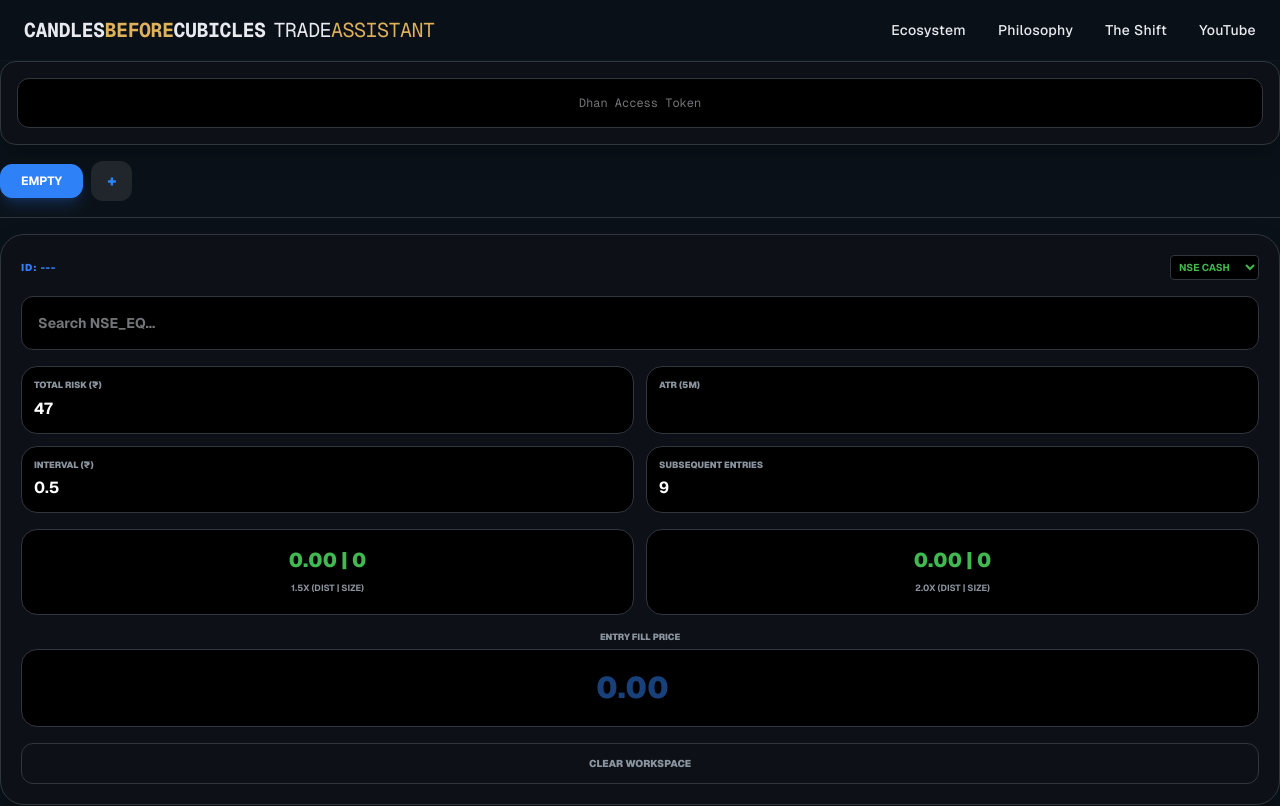
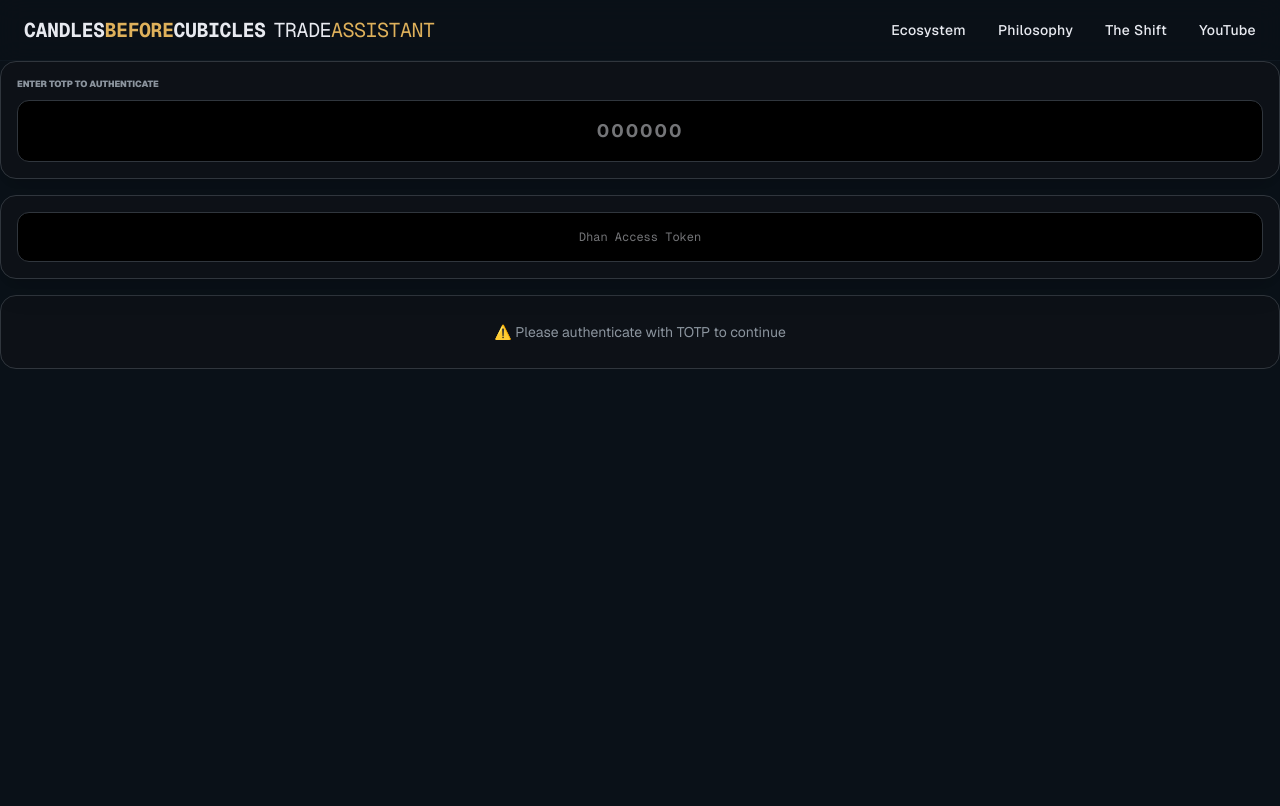
Before and after one commit to Niskarsh/trading-scaler, a Next.js app: page / in a window 1280 px wide. Shown: the top 806 px of the page. Built offline with nearby package versions, Linux system fonts and the light colour scheme.

Commit message:
Added  totp generted tokens

```diff
--- /dev/null
+++ b/src/app/api/generate-auth-token/route.ts
@@ -0,0 +1,27 @@
+import { NextResponse } from 'next/server';
+
+export async function POST(request: Request) {
+  try {
+    const clientId = process.env.DHAN_CLIENT_ID;
+    const pin = process.env.DHAN_MPIN;
+    const { totp } = await request.json();
+
+    if (!totp) return NextResponse.json({ error: 'TOTP Missing' }, { status: 401 });
+    if (!clientId || !pin) return NextResponse.json({ error: 'Auth Missing' }, { status: 401 });
+    const response = await fetch(`https://auth.dhan.co/app/generateAccessToken?dhanClientId=${clientId}&pin=${pin}&totp=${totp}`, {
+      method: 'POST',
+      // headers: {
+      //   'access-token': token,
+      //   //   'client-id': clientId,
+      //   'Content-Type': 'application/json',
+      // },
+      // body: JSON.stringify(payload),
+    });
+    const results = await response.json();
+    // console.log(results)
+
+    return NextResponse.json({ token: results.accessToken });
+  } catch (err: any) {
+    return NextResponse.json({ error: err.message }, { status: 500 });
+  }
+}
--- a/src/app/page.tsx
+++ b/src/app/page.tsx
@@ -8,6 +8,7 @@ const DEFAULT_ATR = process.env.NEXT_PUBLIC_DEFAULT_ATR ?? '';
 const DEFAULT_ENTRY_COUNT = process.env.NEXT_PUBLIC_DEFAULT_SUBSEQUENT_ENTRIES ?? '9';
 const DEFAULT_INTERVAL = process.env.NEXT_PUBLIC_DEFAULT_INTERVAL ?? '0.5';
 import SymbolSearch from '@/components/SymbolSearch';
+import Totp from '@/components/Totp';
 
 interface TradeWorkspace {
   id: string;
@@ -31,7 +32,15 @@ export default function UnifiedCommandCenter() {
   const isProcessing = useRef(false);
 
   useEffect(() => {
-    setAuth({ token: localStorage.getItem('d_token') || '' });
+    // Get auth token from cookie
+    const getCookie = (name: string) => {
+      const value = `; ${document.cookie}`;
+      const parts = value.split(`; ${name}=`);
+      if (parts.length === 2) return parts.pop()?.split(';').shift() || '';
+      return '';
+    };
+    const tokenFromCookie = getCookie('d_token');
+    setAuth({ token: tokenFromCookie });
     const saved = JSON.parse(localStorage.getItem('active_workspaces') || '[]');
     const normalized = Array.isArray(saved)
       ? saved.map((item: unknown) => {
@@ -60,7 +69,9 @@ export default function UnifiedCommandCenter() {
 
   useEffect(() => {
     if (trades.length > 0) localStorage.setItem('active_workspaces', JSON.stringify(trades));
-    if (auth.token) localStorage.setItem('d_token', auth.token);
+    if (auth.token) {
+      setCookie('d_token', auth.token, 18);
+    }
   }, [trades, auth]);
 
   const current = trades[activeIndex] || { segment: 'NSE_EQ', risk: DEFAULT_RISK, atr: DEFAULT_ATR, entry: '', securityId: '', tickSize: 5, interval: DEFAULT_INTERVAL, entriesCount: DEFAULT_ENTRY_COUNT };
@@ -76,6 +87,21 @@ export default function UnifiedCommandCenter() {
   const addNewTrade = () => {
     setTrades([...trades, { id: generateId(), symbol: '', securityId: '', tickSize: 5, segment: 'NSE_EQ', risk: DEFAULT_RISK, atr: DEFAULT_ATR, entry: '', interval: DEFAULT_INTERVAL, entriesCount: DEFAULT_ENTRY_COUNT, searchQuery: '' }]);
     setActiveIndex(trades.length);
+  };
+
+  const setCookie = (key: string, value: string, duration?: number) => {
+    if (!key || !value) {
+      throw new Error('setCookie: key and value are required');
+    }
+    const durationHours = duration || 24;
+    const expiryDate = new Date();
+    expiryDate.setHours(expiryDate.getHours() + durationHours);
+    document.cookie = `${key}=${value}; expires=${expiryDate.toUTCString()}; path=/`;
+  };
+
+  const clearAuthCookie = () => {
+    document.cookie = 'd_token=; expires=Thu, 01 Jan 1970 00:00:00 UTC; path=/';
+    setAuth({ token: '' });
   };
 
   // DASHBOARD MATH: Distance and Size
@@ -180,12 +206,34 @@ export default function UnifiedCommandCenter() {
         </div>
       </header>
 
+      {/* Totp Login - Collapsible */}
+      {!auth.token && <Totp setAuth={setAuth} />}
+
       {/* AUTH */}
-      <div className="bg-[#0d1117] p-4 rounded-2xl border border-[#30363d] mb-4 shadow-xl">
-        <input type="password" placeholder="Dhan Access Token" value={auth.token} className="w-full bg-black border border-[#30363d] p-4 rounded-xl text-xs text-center font-mono outline-none focus:border-[#2f81f7]" onChange={e => setAuth({ token: e.target.value })} />
+      <div className="bg-[#0d1117] p-4 rounded-2xl border border-[#30363d] mb-4 shadow-xl relative">
+        <div className="flex items-center gap-3">
+          <input type="password" placeholder="Dhan Access Token" value={auth.token} className="flex-1 bg-black border border-[#30363d] p-4 rounded-xl text-xs text-center font-mono outline-none focus:border-[#2f81f7]" onChange={e => setAuth({ token: e.target.value })} />
+          {auth.token && (
+            <button
+              onClick={clearAuthCookie}
+              className="px-3 py-2 bg-red-600/20 hover:bg-red-600/40 border border-red-600/40 rounded-lg text-red-400 font-bold text-xs transition-colors"
+              title="Clear auth token"
+            >
+              ✕
+            </button>
+          )}
+        </div>
       </div>
 
+      {/* MASKED CONTENT - Only visible when authenticated */}
+      {!auth.token && (
+        <div className="bg-[#0d1117] p-6 rounded-2xl border border-[#30363d] mb-4 text-center text-[#8b949e]">
+          <span className="text-sm">⚠️ Please authenticate with TOTP to continue</span>
+        </div>
+      )}
+
       {/* TABS */}
+      {auth.token && (
       <div className="flex items-center space-x-2 overflow-x-auto pb-4 mb-4 no-scrollbar border-b border-[#30363d]">
         {trades.map((t, i) => (
           <button key={t.id} onClick={() => setActiveIndex(i)} className={`flex-shrink-0 px-5 py-2 rounded-xl text-xs font-bold transition-all border ${i === activeIndex ? 'bg-[#2f81f7] border-[#2f81f7] text-white shadow-lg shadow-blue-500/20' : 'bg-[#0d1117] text-[#8b949e] border-[#30363d]'}`}>
@@ -194,8 +242,10 @@ export default function UnifiedCommandCenter() {
         ))}
         <button onClick={addNewTrade} className="bg-[#21262d] px-4 py-2 rounded-xl text-[#2f81f7] font-black">+</button>
       </div>
+      )}
 
       {/* WORKSPACE */}
+      {auth.token && (
       <div className="bg-[#0d1117] p-5 rounded-3xl border border-[#30363d] mb-6 space-y-4 shadow-2xl">
         <div className="flex justify-between items-center">
             <span className="text-[10px] text-[#2f81f7] font-black uppercase tracking-widest">ID: {current.securityId || "---"}</span>
@@ -266,8 +316,11 @@ export default function UnifiedCommandCenter() {
           </button>
         )}
       </div>
+      )}
 
       {/* LADDERS */}
+      {auth.token && (
+      <div>
       {[calculateLevels(1.5), calculateLevels(2.0)].map((table, tIdx) => (
         <div key={tIdx} className="mb-10">
           <div className="flex justify-between items-center mb-4 sticky top-0 bg-[#010409] py-3 z-10 border-b border-[#161b22]">
@@ -288,6 +341,8 @@ export default function UnifiedCommandCenter() {
           </div>
         </div>
       ))}
+      </div>
+      )}
     </div>
   );
 }
--- /dev/null
+++ b/src/components/Totp.tsx
@@ -0,0 +1,44 @@
+'use client';
+import React, { useState } from 'react';
+
+export default function Totp({ setAuth }: { setAuth: (auth: { token: string }) => void }) {
+    const [otp, setOtp] = useState('');
+
+    const setCookie = (key: string, value: string, duration?: number) => {
+        if (!key || !value) {
+            throw new Error('setCookie: key and value are required');
+        }
+        const durationHours = duration || 24;
+        const expiryDate = new Date();
+        expiryDate.setHours(expiryDate.getHours() + durationHours);
+        document.cookie = `${key}=${value}; expires=${expiryDate.toUTCString()}; path=/`;
+    };
+
+    const handleChange = async (val: string) => {
+        setOtp(val);
+        if (val.length === 6) {
+            const res = await fetch(`/api/generate-auth-token`, {
+                method: 'POST',
+                headers: { 'Content-Type': 'application/json' },
+                body: JSON.stringify({ totp: val })
+            });
+            const data = await res.json();
+            setCookie('d_token', data.token, 18);
+            setAuth({ token: data.token });
+        }
+    }
+
+    return (
+        <div className="bg-[#0d1117] p-4 rounded-2xl border border-[#30363d] mb-4 shadow-xl">
+            <label className="text-[9px] text-[#8b949e] block mb-2 uppercase font-black">Enter TOTP to Authenticate</label>
+            <input
+                type="text"
+                value={otp}
+                onChange={e => handleChange(e.target.value)}
+                placeholder="000000"
+                maxLength={6}
+                className="w-full bg-black border border-[#30363d] p-4 rounded-xl text-lg outline-none focus:border-[#2f81f7] font-bold text-center tracking-widest"
+            />
+        </div>
+    );
+}
```
